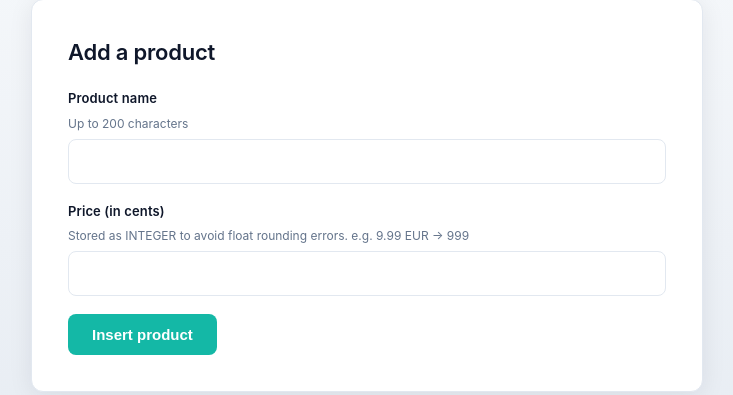
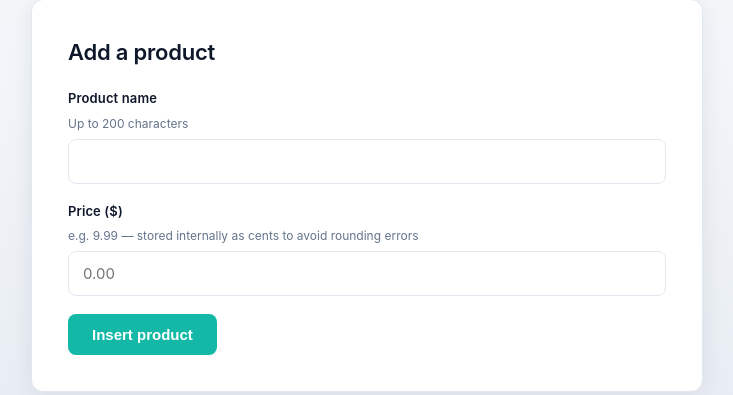
Before and after one commit to belhassen-raphael99/whitehat-challenge-a, a Flask app: page /insert in a window 1280 px wide. Shown: the part 156-551 px from the top of the page, without its empty margins (273-1006 px from the left). Run offline with Flask 3, Linux system fonts and the light colour scheme.

Commit message:
fix(ux): accept decimal prices ($9.99) instead of raw cents
- insert.html: price field now uses step=0.01 and shows '$' label
- app.py: convert user input to cents before DB storage using
  int(round(float(price) * 100)) — round() prevents float drift
  (e.g. 9.99 * 100 = 998.999... without it, stores 998 instead of 999)

Storage stays INTEGER cents (rounding-error-free). Conversion happens
at the application boundary, invisible to the user.

Co-Authored-By: Claude Opus 4.6 (1M context) <noreply@anthropic.com>

```diff
--- a/app.py
+++ b/app.py
@@ -55,7 +55,9 @@ def insert():
 
     if request.method == "POST":
         name = request.form["name"]
-        price = request.form["price"]
+        # Convert user-facing price (e.g. "9.99") to cents (999) for INTEGER storage.
+        # round() avoids float drift: float("9.99") * 100 = 998.9999... without it.
+        price = int(round(float(request.form["price"]) * 100))
 
         # VULN-1: f-string concatenation + executescript = SQLi paradise.
         # Same input could break out of the value and run arbitrary SQL,
--- a/templates/insert.html
+++ b/templates/insert.html
@@ -21,9 +21,9 @@
     </div>
 
     <div class="field">
-      <label for="price">Price (in cents)</label>
-      <span class="hint">Stored as INTEGER to avoid float rounding errors. e.g. 9.99 EUR &rarr; 999</span>
-      <input type="number" id="price" name="price" min="0" step="1" required>
+      <label for="price">Price ($)</label>
+      <span class="hint">e.g. 9.99 &mdash; stored internally as cents to avoid rounding errors</span>
+      <input type="number" id="price" name="price" min="0" step="0.01" placeholder="0.00" required>
     </div>
 
     <button type="submit">Insert product</button>
```
